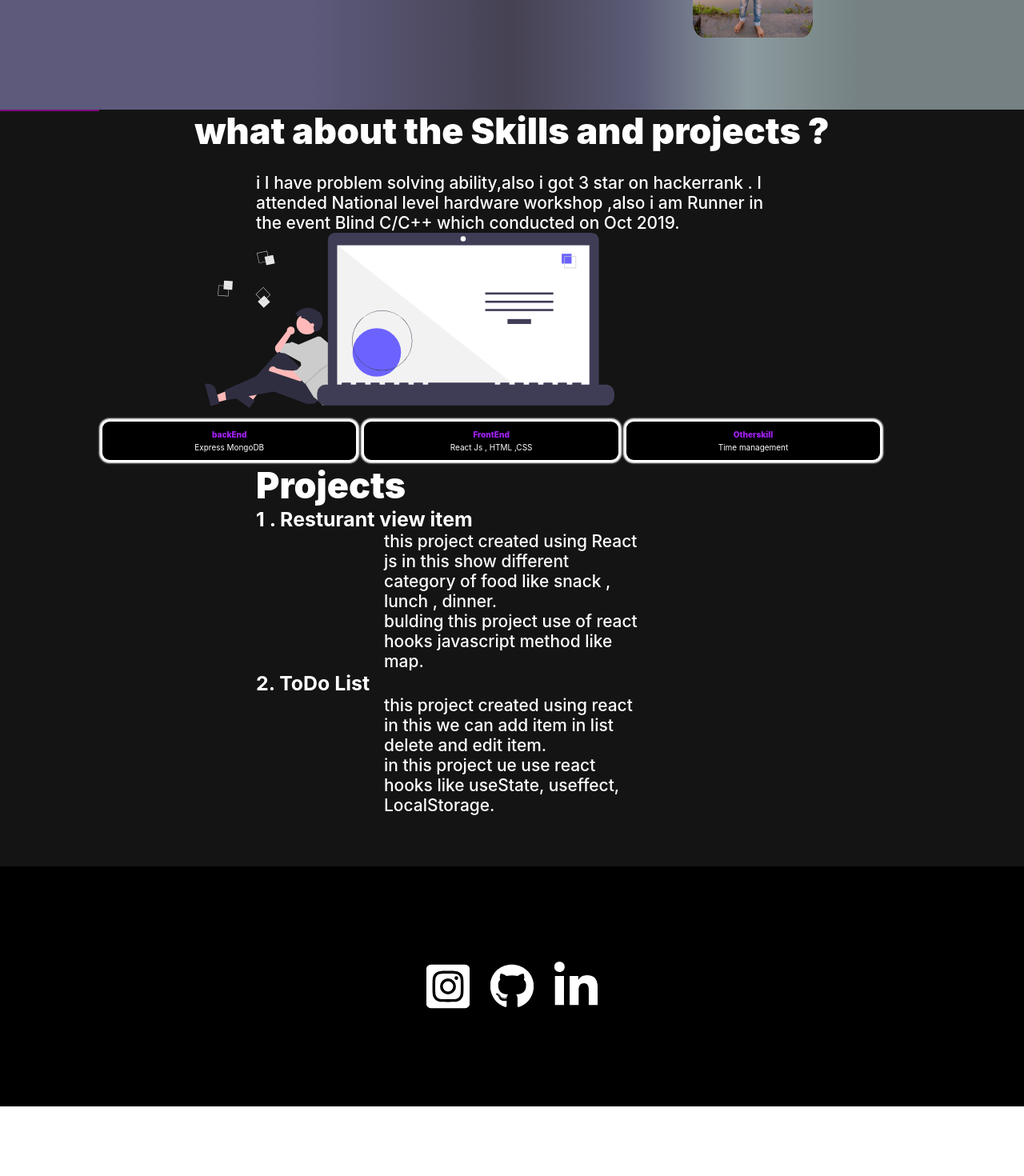
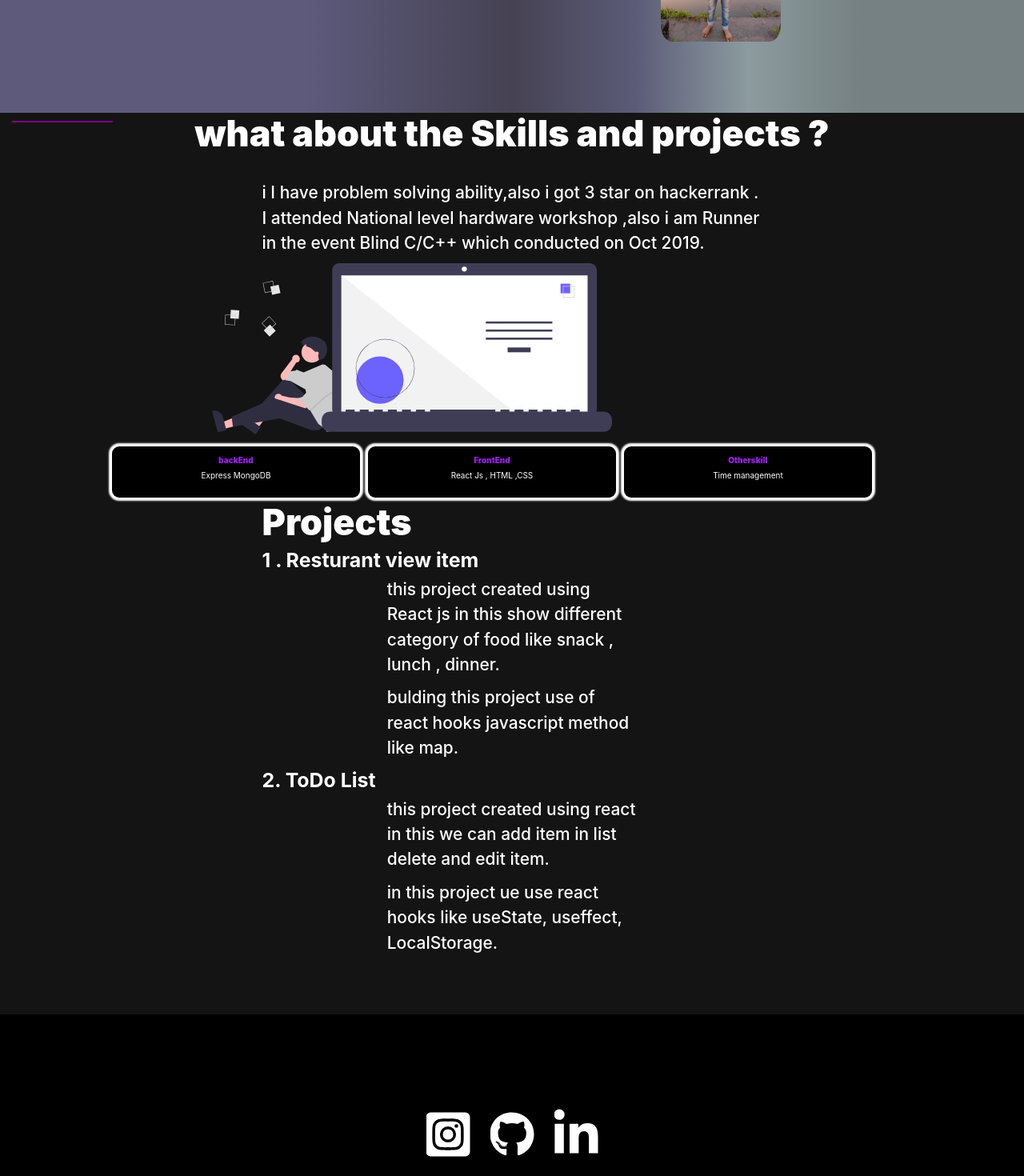
Before and after one commit to laxmanpache/portfolio, a React (Create React App) app in the folder laxman-portfolio/: page / in a window 1280 px wide. Shown: the part 860-2330 px from the top of the page at 80% size. Before the commit the page ends 2243 px from the top, so only its background shows below. Built offline with nearby package versions, Linux system fonts and the light colour scheme.

Commit message:
tryed to add responsivness

```diff
--- a/laxman-portfolio/public/index.html
+++ b/laxman-portfolio/public/index.html
@@ -15,6 +15,9 @@
       user's mobile device or desktop. See https://developers.google.com/web/fundamentals/web-app-manifest/
     -->
     <link rel="manifest" href="%PUBLIC_URL%/manifest.json" />
+    <link rel="stylesheet" href="https://cdn.jsdelivr.net/npm/bootstrap@4.6.1/dist/css/bootstrap.min.css" integrity="sha384-zCbKRCUGaJDkqS1kPbPd7TveP5iyJE0EjAuZQTgFLD2ylzuqKfdKlfG/eSrtxUkn" crossorigin="anonymous">
+    <script src="https://cdn.jsdelivr.net/npm/jquery@3.5.1/dist/jquery.slim.min.js" integrity="sha384-DfXdz2htPH0lsSSs5nCTpuj/zy4C+OGpamoFVy38MVBnE+IbbVYUew+OrCXaRkfj" crossorigin="anonymous"></script>
+     <script src="https://cdn.jsdelivr.net/npm/bootstrap@4.6.1/dist/js/bootstrap.bundle.min.js" integrity="sha384-fQybjgWLrvvRgtW6bFlB7jaZrFsaBXjsOMm/tB9LTS58ONXgqbR9W8oWht/amnpF" crossorigin="anonymous"></script>
     <!--
       Notice the use of %PUBLIC_URL% in the tags above.
       It will be replaced with the URL of the `public` folder during the build.
--- a/laxman-portfolio/src/Contact/Contact.js
+++ b/laxman-portfolio/src/Contact/Contact.js
@@ -7,7 +7,7 @@ const Contact = () => {
         return ()=> window.open(url,'__blank');
     }
     return (
-        <div className="contactus" id="contact">
+        <div className="contactus col-md-auto" id="contact">
           <div className="contacicon">
              <FaInstagramSquare className="logo" color='white' size="30px" style={{padding:'1%' ,  width: '10vmin'}}
                onClick={handleurl('https://www.instagram.com/laxman_pache/')} />
--- a/laxman-portfolio/src/PageHeader/PageHeader.js
+++ b/laxman-portfolio/src/PageHeader/PageHeader.js
@@ -2,7 +2,7 @@ import React from 'react'
 import '../PageHeader/PageHeader.css';
 const PageHeader = (props) => {
     return (
-        <div className="container">
+        <div className="container col-md-auto">
             <hr/>
             <h1 className="title">{props.title}</h1>
         </div>
--- a/laxman-portfolio/src/Skill/Skill.js
+++ b/laxman-portfolio/src/Skill/Skill.js
@@ -28,7 +28,7 @@ const OtherSkill=
 
 const Skill = () => {
     return (
-        <div className="myskill" id="skill">
+        <div className="myskill col-md-auto" id="skill">
             <PageHeader title="what about the Skills and projects ?" />
             <p>i I have problem solving ability,also i got 3 star on hackerrank .
                I attended National level hardware workshop ,also i am Runner in the event Blind C/C++ which conducted on Oct 2019.</p>
```
